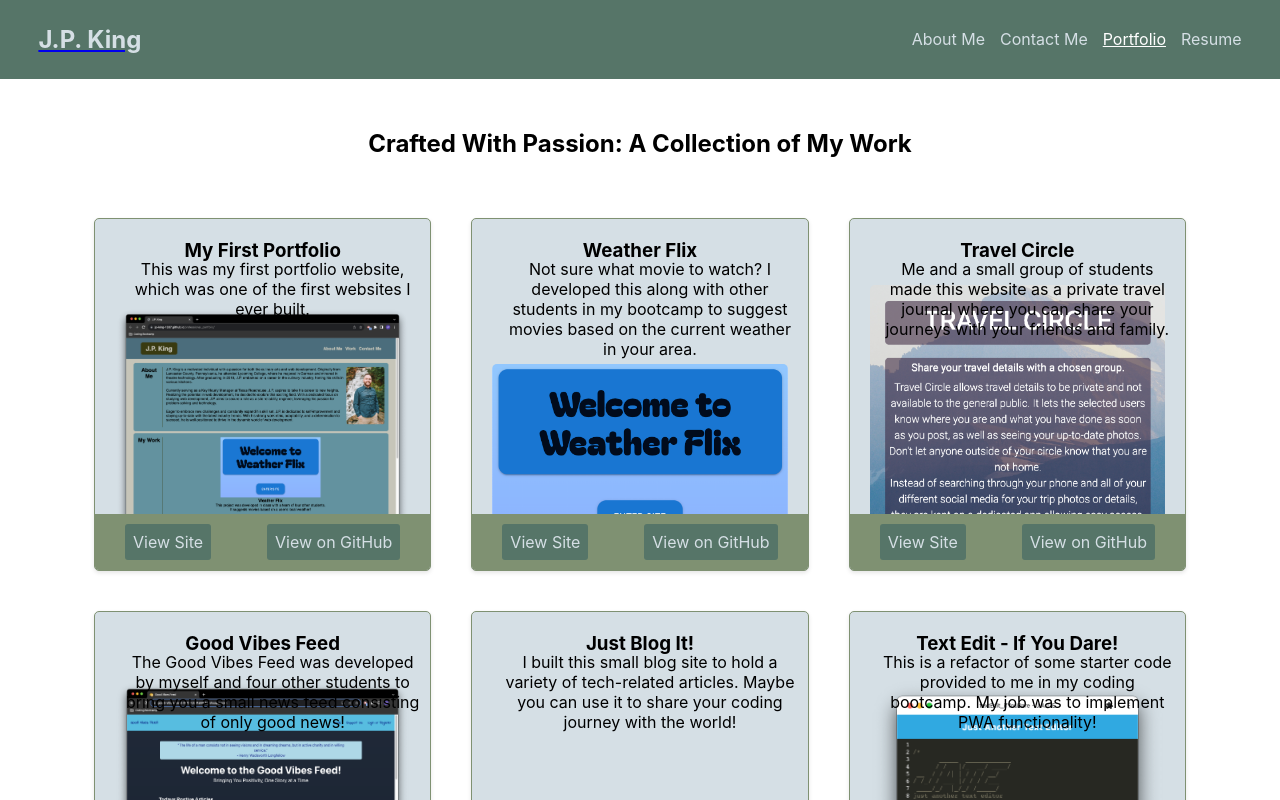
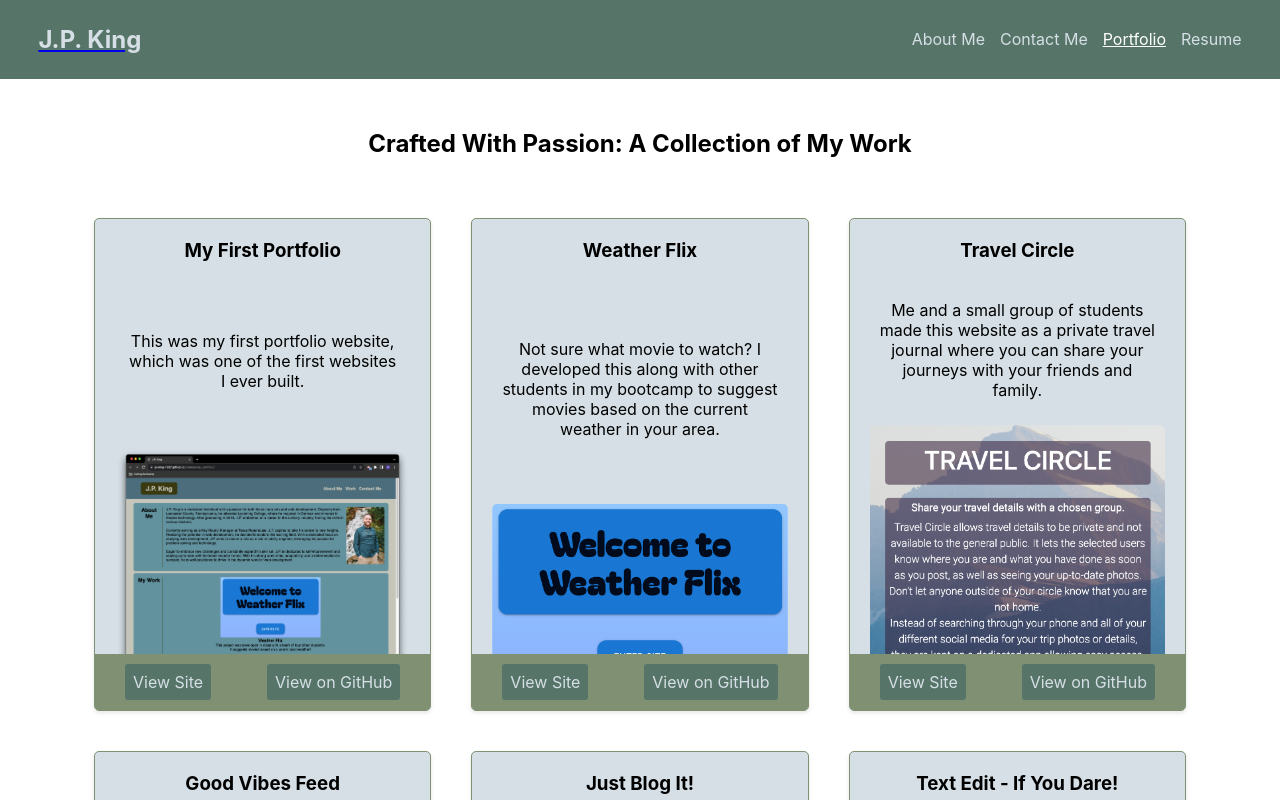
Before and after one commit to jp-king-1337/react_portfolio, a React (Create React App) app: page /portfolio in a window 1280 px wide. Shown: the top 800 px of the page. Built offline with nearby package versions, Linux system fonts and the light colour scheme.

Commit message:
This was fine I guess, cards seem broken

```diff
--- a/src/index.css
+++ b/src/index.css
@@ -265,10 +265,6 @@ button[type="submit"]:hover {
     margin: 10px 0;
     text-align: center;
     padding: 10px;
-    position: absolute;
-    /* bottom: calc(100% + 5px);
-    left: 0;
-    right: 0; */
 }
 
 .project-links {
```
